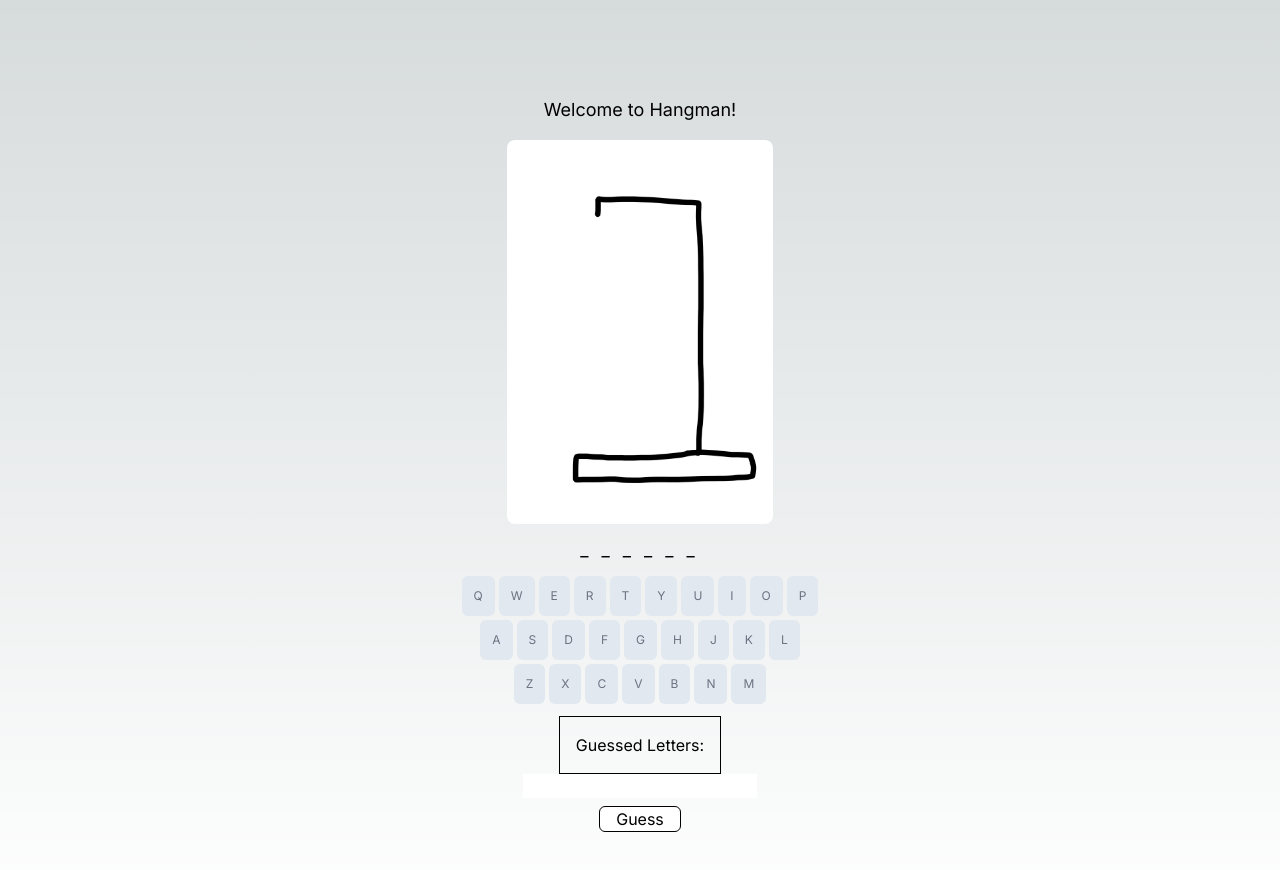
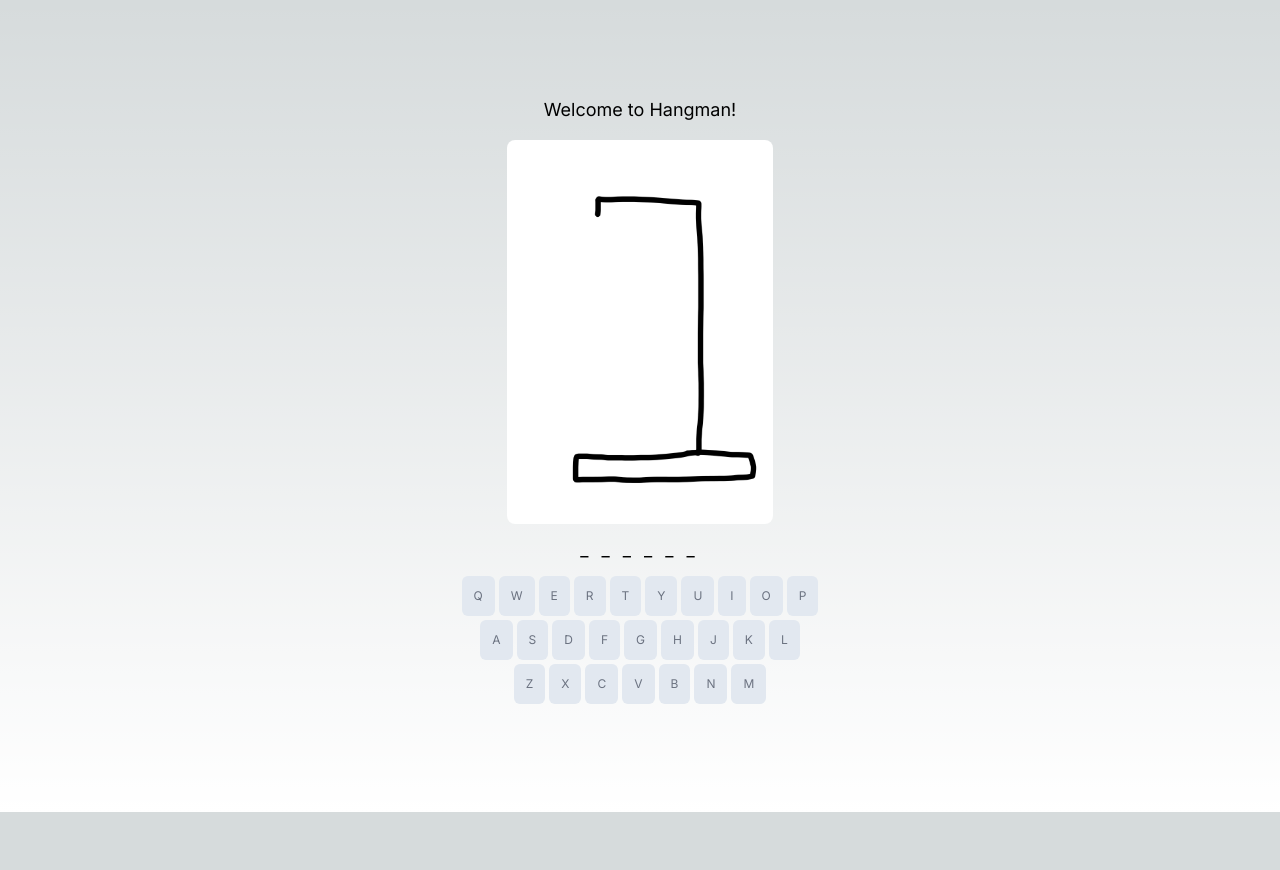
Before and after one commit to DevSaadia/hangman-nextjs, a Next.js app: page / in a window 1280 px wide. Shown: the top 870 px of the page. After the commit the page ends 812 px from the top, so only its background shows below. Built offline with nearby package versions, Linux system fonts and the light colour scheme.

Commit message:
added key press guesses

```diff
--- a/app/components/QWERTY.tsx
+++ b/app/components/QWERTY.tsx
@@ -1,12 +1,17 @@
 import React, { useState } from 'react';
 
-const QWERTY = () => {
+interface QWERTYProps {
+    guess: string;
+    onGuessChange: (guess: string) => void;
+}
+
+const QWERTY: React.FC<QWERTYProps> = ({ guess, onGuessChange }) => {
     const letters = ['QWERTYUIOP', 'ASDFGHJKL', 'ZXCVBNM'];
     const [pressedLetters, setpressedLetters] = useState<string[]>([]);
     const handleClick = (letter: string) => {
         setpressedLetters([...pressedLetters, letter]);
     };
-
+    const handleButtonPress = (event: React.ChangeEvent<HTMLInputElement>) => { onGuessChange(event.target.value) }
     return (
         <div className='flex flex-col justify-center items-center gap-1 pb-3'>
             {letters.map((row, index) => (
@@ -15,8 +20,12 @@ const QWERTY = () => {
                         <button
 
                             key={lindex}
+                            value={letter}
                             disabled={pressedLetters.includes(letter)}
-                            onClick={() => handleClick(letter)}
+                            onClick={(e) => {
+                                handleClick(letter);
+                                handleButtonPress(e);
+                            }}
                             className=' rounded-md bg-slate-200 text-gray-500 text-xs p-3 disabled:bg-red-400'
                         >
                             {letter}
--- a/app/page.tsx
+++ b/app/page.tsx
@@ -80,7 +80,7 @@ export default function Home() {
   // }
 
   return (
-    <main className="flex min-h-screen flex-col items-center justify-center p-24">
+    <main className="flex min-h-screen flex-col items-center justify-start p-24">
       <h1 className="text-lg mb-4">Welcome to Hangman!</h1>
       <div className="w-76 h-96  ">
         <Image className=" object-cover w-full h-full rounded-lg" src={`/images/${misses}.jpg`} width={400} height={400} alt={""} />
@@ -92,8 +92,8 @@ export default function Home() {
       <div className="flex flex-row text-lg my-3 gap-2">
         {chosenwordArray.map((letter, index) => (<p key={index}>{letter}&nbsp;</p>))}</div>
 
-      <QWERTY />
-      <div id="guessed-container" className="border border-black p-4">
+      <QWERTY guess={inputValue} onGuessChange={checkGuess} />
+      {/* <div id="guessed-container" className="border border-black p-4">
         <h3>Guessed Letters:</h3>
         <div className="flex flex-row gap-2">
           {guessedArray.map((letter, index) => (<p key={index}>{letter}</p>))}</div>
@@ -107,7 +107,7 @@ export default function Home() {
         disabled={gameOver}
       >
         Guess
-      </button>
+      </button> */}
 
       {gameOver &&
         <button
```
